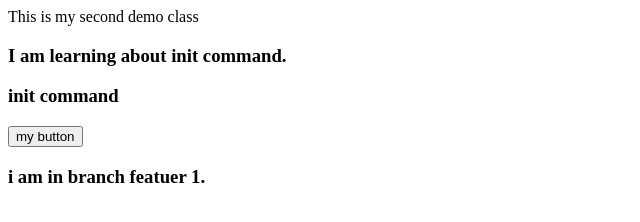
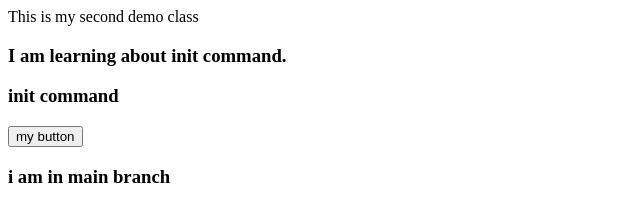
Before and after one commit to Mdfardeenkhan13/Demo2, a plain HTML site: page index.html in a window 1280 px wide. Shown: the full height of the page, 0-640 px from the left. Drawn offline with Linux system fonts and the light colour scheme.

Commit message:
main branch change

```diff
--- a/index.html
+++ b/index.html
@@ -2,4 +2,4 @@
 <h3>I am learning about init command.</h3>
 <h3>init command </h3>
 <button>my button</button>
-<h3>i am in branch featuer 1.</h3>
+<h3>i am in main branch</h3>
```
